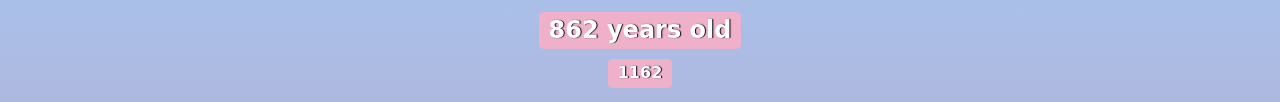
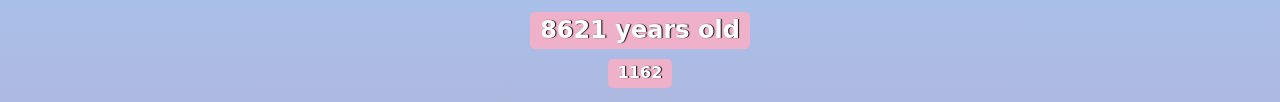
Before and after one commit to joshrravioli/bday-gift-site, a website built with Vite: page index.html in a window 1280 px wide. Shown: the part 245-347 px from the top of the page. Built offline with nearby package versions, Linux system fonts and the light colour scheme; files whose address does not match are found by name; a web font is replaced by a local one.

Commit message:
changed age

```diff
--- a/index.html
+++ b/index.html
@@ -9,7 +9,7 @@
         <div id="header">
             <h1>Happy Birthday Genghis Khan 🎉</h1>
             <img id="bff-img" src="images/khan.webp">
-            <h2 id="bday-age">862 years old</h2>
+            <h2 id="bday-age">8621 years old</h2>
             <h4 id="bday-date">1162</h4>
         </div>
 
```
